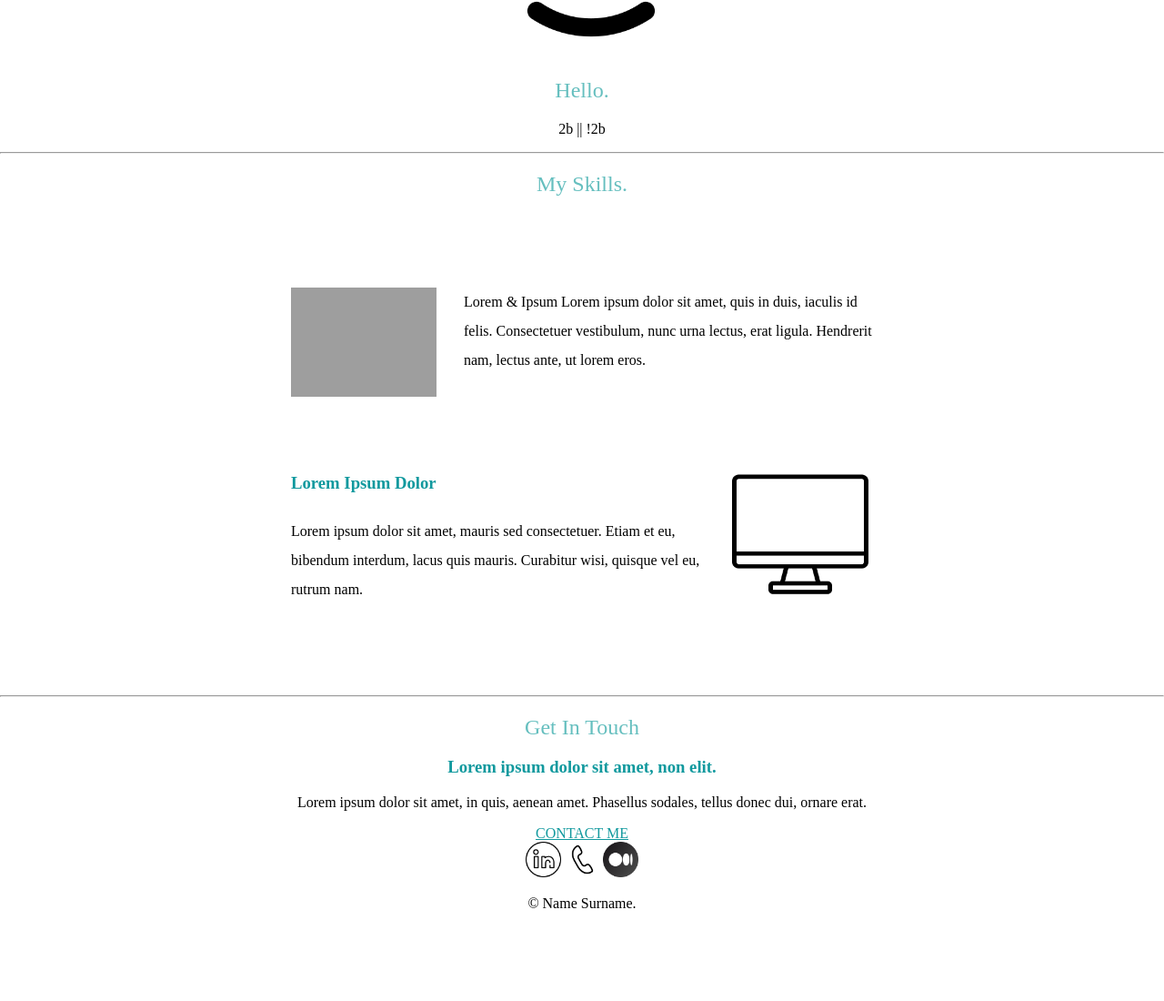
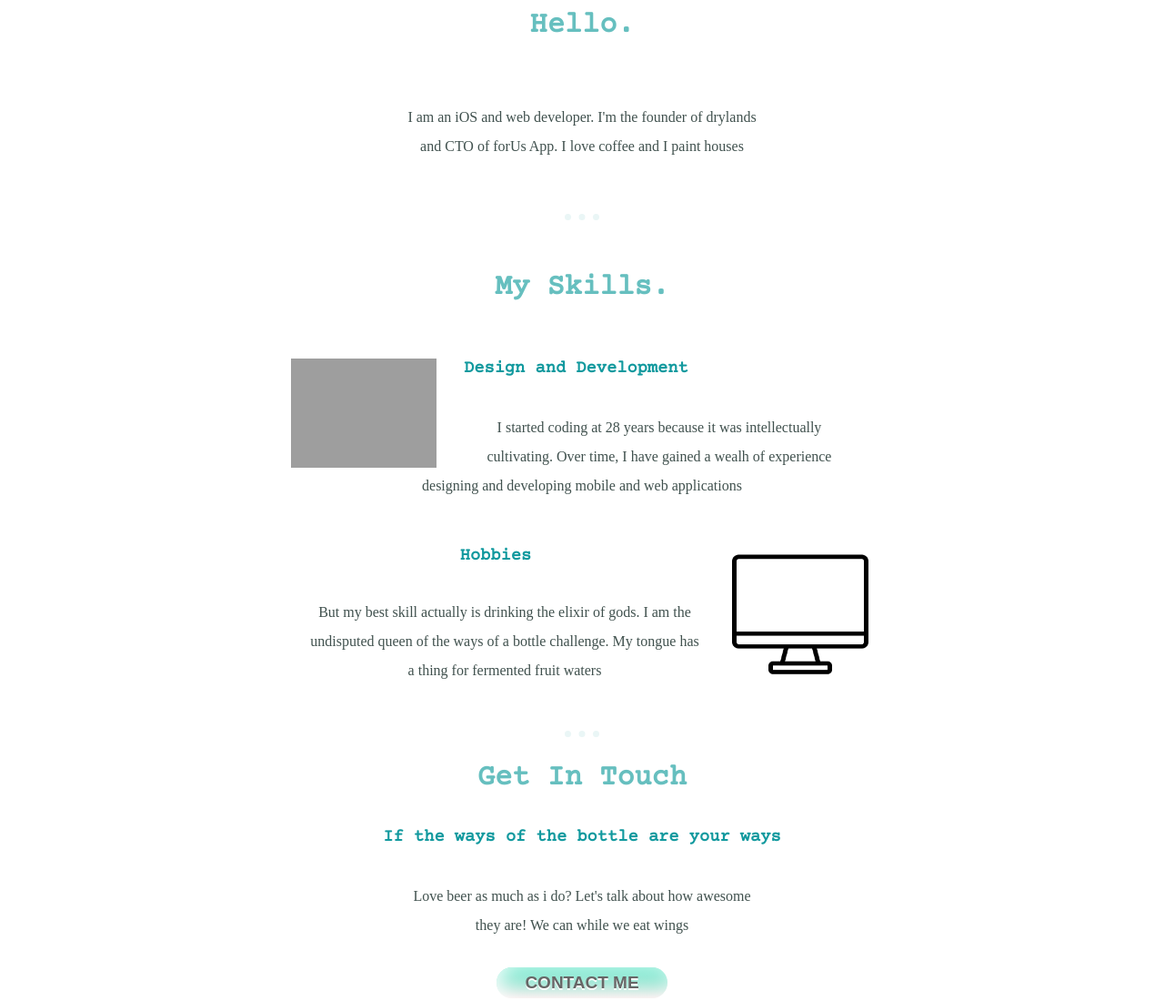
Before and after one commit to AdamKinyua/curriculum_vitae, a plain HTML site: page intermediate_level/index.html in a window 1280 px wide. Shown: the part 1103-2203 px from the top of the page at 91% size. Before the commit the page ends 2121 px from the top, so only its background shows below. Drawn offline with nearby package versions, Linux system fonts and the light colour scheme; grey boxes are pictures that could not be loaded; a web font is replaced by a local one.

Commit message:
finished the my_resume

```diff
--- a/intermediate_level/css/styles.css
+++ b/intermediate_level/css/styles.css
@@ -10,16 +10,36 @@ h1 {
 
 h2 {
     color: #66BFBF;
-    font-weight: normal;
+    font-weight: bold;
+    padding-bottom: 10px;
+    font-family: 'Courier Prime', monospace;
+    font-size: 2.0rem;
 }
 
 body {
   margin: 0;
   text-align: center;
+  color: #40514E;
 }
 
 h3, a {
     color: #11999E;
+    font-family: 'Courier Prime', monospace;
+}
+
+hr {
+    border-style: none;
+    border-top-style: dotted;
+    border-color: #EAF6F6;
+    border-width: 7px;
+    width: 3%;
+}
+
+p {
+    color: #40514E;
+    text-align: center;
+    padding: 20px;
+    line-height: 2;
 }
 
 
@@ -31,7 +51,7 @@ h3, a {
 
 .intro-h1 {
     font-family: 'Sacramento', cursive;
-    margin-top: 50px auto 0 auto;
+    margin-top: 3.125rem auto 0 auto;
     font-weight: bolder;
     font-size: 5.625rem;
 }
@@ -43,23 +63,37 @@ h3, a {
     font-size: 2.5rem;
 }
 
+.intro-paragraph {
+    width: 30%;
+    margin: auto;
+    padding: 1.875rem 0 3.125rem;
+}
+
+
+.my-skills {
+    padding-top: 1.875rem;
+    padding-bottom: 1.875rem;
+}
+
+.hobbies {
+    margin: auto;
+    text-align: center;
+}
 /** Clouds and Mountain & Profile*/
-
 .cloud-1 {
     position: absolute;
-    right: 350px;
-    top: 130px;
+    right: 4rem;
+    top: 6rem;
 }
 
 .cloud-2 {
     position: absolute;
-    left: 400px;
-    bottom: 370px;
-
+    left: 16rem;
+    bottom: 20rem;
 }
 
 .face-image {
-    width: 25%;
+    width: 10%;
 }
 
 .image-width {
@@ -85,21 +119,60 @@ h3, a {
 }
 
 .middle-container {
-
+    margin: 100px 0 100px 0;
 }
 
 .bottom-container {
-
+ background-color: #66BFBF;
+ padding-top: 1.875rem;
 }
 
 
 .skill-row {
     width: 50%;
-    margin: 100px auto 100px auto;
-    line-height: 2;
+    margin: 1.875rem auto 1.875rem auto;
     text-align: left;
 
 }
+
+.contact-message {
+    width: 30%;
+    margin: auto;
+    padding-bottom: 1.875rem;
+}
+
+.footer-link {
+    padding: 0.75rem;
+    margin: 0.75rem;
+}
+
+.myButton {
+    box-shadow: inset 6px 4px 23px -4px #ffffff;
+    background: linear-gradient(to bottom, #57e3c3 5%, #f7eeee 100%);
+    background-color: #f9f9f9;
+    border-radius: 30px;
+    display: inline-block;
+    cursor: pointer;
+    color: #666666;
+    font-family: Arial;
+    font-size: 19px;
+    font-weight: bold;
+    padding: 6px 31px;
+    text-decoration: none;
+    text-shadow: 0px 2px 0px #ffffff;
+}
+
+.myButton:hover {
+    background: linear-gradient(to bottom, #e9e9e9 5%, #f9f9f9 100%);
+    background-color: #e9e9e9;
+}
+
+.myButton:active {
+    position: relative;
+    top: 1px;
+}
+
+
 
 
 
--- a/intermediate_level/index.html
+++ b/intermediate_level/index.html
@@ -35,9 +35,9 @@
             <!--PROFILE & INTRO-->
     <div class="middle-container">
          <div class="profile">
-            <img src="images/face.png" " alt="image" class="face-image">
-            <h2>Hello.</h2>
-            <p>2b || !2b</p>
+            <img src="images/face.png" alt="image" class="face-image">
+            <h2 class="">Hello.</h2>
+            <p class="intro-paragraph">I am an iOS and web developer. I'm the founder of drylands and CTO of forUs App. I love coffee and I paint houses</p>
         </div>
 
         <hr>
@@ -45,19 +45,19 @@
             <!--Skill Section 1-->
 
         <div class="skills">
-            <h2>My Skills.</h2>
+            <h2 class="my-skills">My Skills.</h2>
             <div class="skill-row">
               <img class="image-width" src="images/skills.png" alt="">
-              <h3">Lorem & Ipsum</h3>
-              <p">Lorem ipsum dolor sit amet, quis in duis, iaculis id felis. Consectetuer vestibulum, nunc urna lectus, erat ligula. Hendrerit nam, lectus ante, ut lorem eros.</p>
+              <h3>Design and Development</h3>
+              <p class="">I started coding at 28 years because it was intellectually cultivating. Over time, I have gained a wealh of experience designing and developing mobile and web applications</p>
             </div>
 
             <!--Skill Section 2-->
 
             <div class="skill-row">
               <img class="computer-image" src="images/computer.png" alt="" height="150", width="150">
-              <h3>Lorem Ipsum Dolor</h3>
-              <p>Lorem ipsum dolor sit amet, mauris sed consectetuer. Etiam et eu, bibendum interdum, lacus quis mauris. Curabitur wisi, quisque vel eu, rutrum nam.</p>
+              <h3 class="hobbies">Hobbies</h3>
+              <p>But my best skill actually is drinking the elixir of gods. I am the undisputed queen of the ways of a bottle challenge. My tongue has a thing for fermented fruit waters</p>
             </div>
         </div>
 
@@ -65,9 +65,9 @@
            <!--Contact-->
         <div class="contact-me">
             <h2>Get In Touch</h2>
-            <h3>Lorem ipsum dolor sit amet, non elit.</h3>
-            <p>Lorem ipsum dolor sit amet, in quis, aenean amet. Phasellus sodales, tellus donec dui, ornare erat.</p>
-            <a class="btn" href="mailto:name@email.com">CONTACT ME</a>
+            <h3>If the ways of the bottle are your ways</h3>
+            <p class="contact-message">Love beer as much as i do? Let's talk about how awesome they are! We can while we eat wings</p>
+            <a class="myButton" href="mailto:name@email.com">CONTACT ME</a>
           </div>
     </div>
 
@@ -77,7 +77,7 @@
           <a class="footer-link" href="https://www.linkedin.com/"><img src="images/linkedin.png" alt="Alternate Textlinkedin icon" class="image-width-footer"/></a>
           <a class="footer-link" href="https://twitter.com/"><img src="images/telephone.png" alt="twitter icon" class="image-width-footer" /></a>
           <a class="footer-link" href="https://twitter.com/"><img src="images/medium.png" alt="twitter icon" class="image-width-footer" /></a>
-         <p>© Name Surname.</p>
+         <p>© 2022 Adam Kinyua @ forUs</p>
      </div>
 </body>
 
```
Also changed, not shown: intermediate_level/notes.txt.
